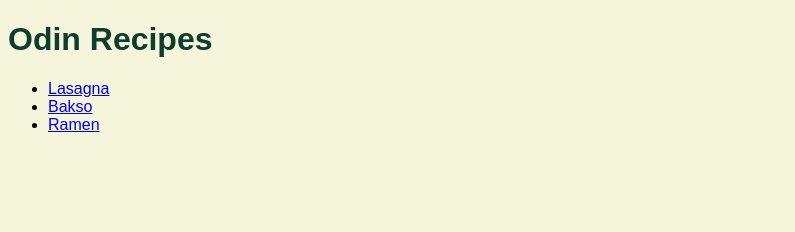
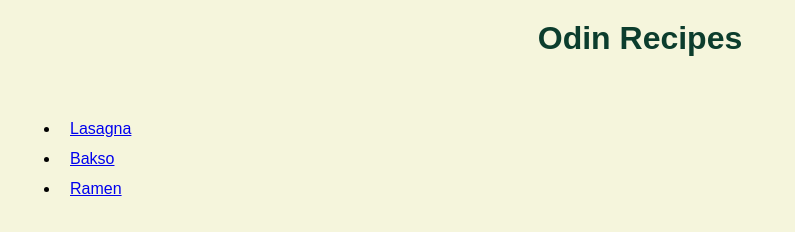
Before and after one commit to Evoyn/odin-recipes, a plain HTML site: page index.html in a window 1280 px wide. Shown: the whole page, without its empty margins (0-795 px from the left). Drawn offline with Linux system fonts and the light colour scheme.

Commit message:
Adding - Box Model

```diff
--- a/css/style.css
+++ b/css/style.css
@@ -1,8 +1,25 @@
 * {
     font-family: Arial, Helvetica, sans-serif;
     background-color: beige;
+    padding: 0;
+    margin: 0;
+    box-sizing: border-box;
 }
 
 .title {
     color: rgb(12, 61, 45);
+    margin: 20px;
+    height: 30px;
+    text-align: center;
 }
+
+.ul-1 {
+    margin: 20px;
+    padding: 30px;
+}
+
+.ul-1 li {
+    height: 20px;
+    margin: 10px;
+    padding: 10px;
+}
--- a/index.html
+++ b/index.html
@@ -10,7 +10,7 @@
 
 <body>
     <h1 class="title">Odin Recipes</h1>
-    <ul>
+    <ul class="ul-1">
         <li><a href="./recipes/lasagna.html">Lasagna</a></li>
         <li><a href="./recipes/bakso.html">Bakso</a></li>
         <li><a href="./recipes/ramen.html">Ramen</a></li>
```
